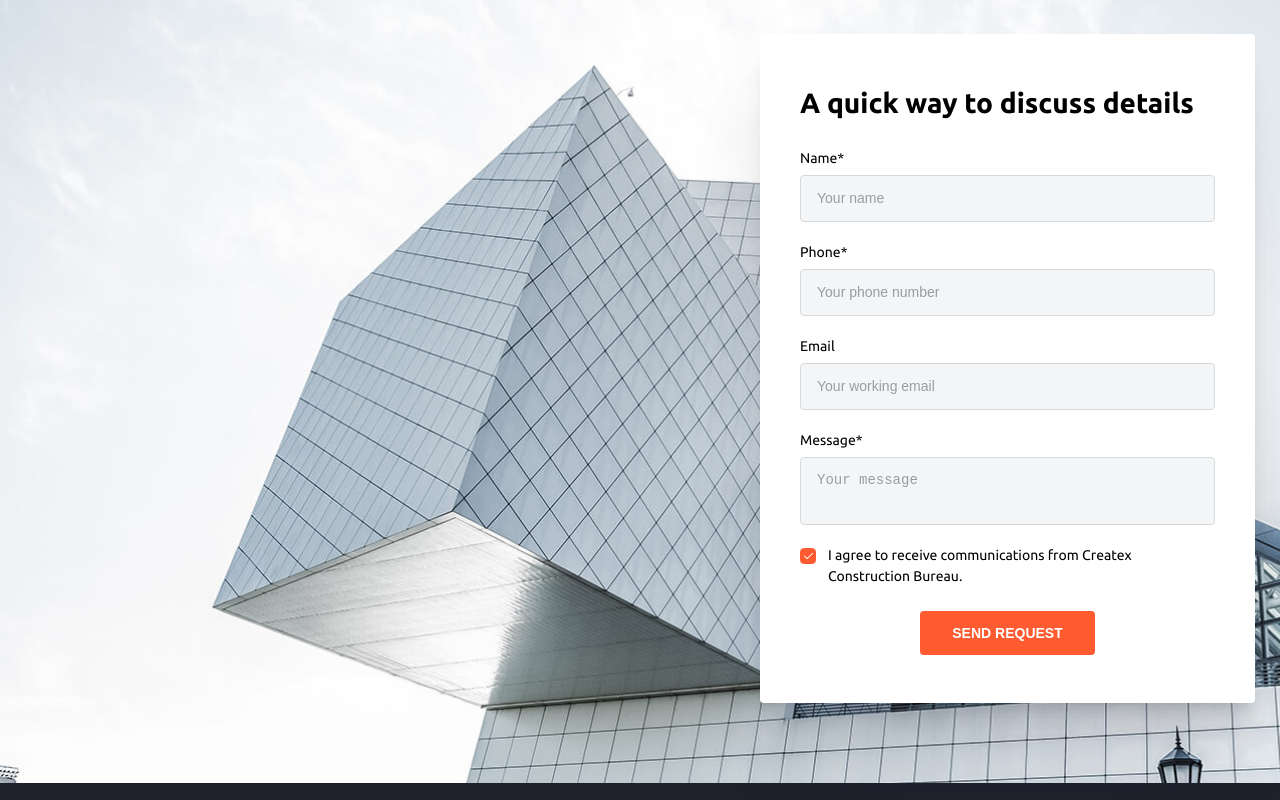
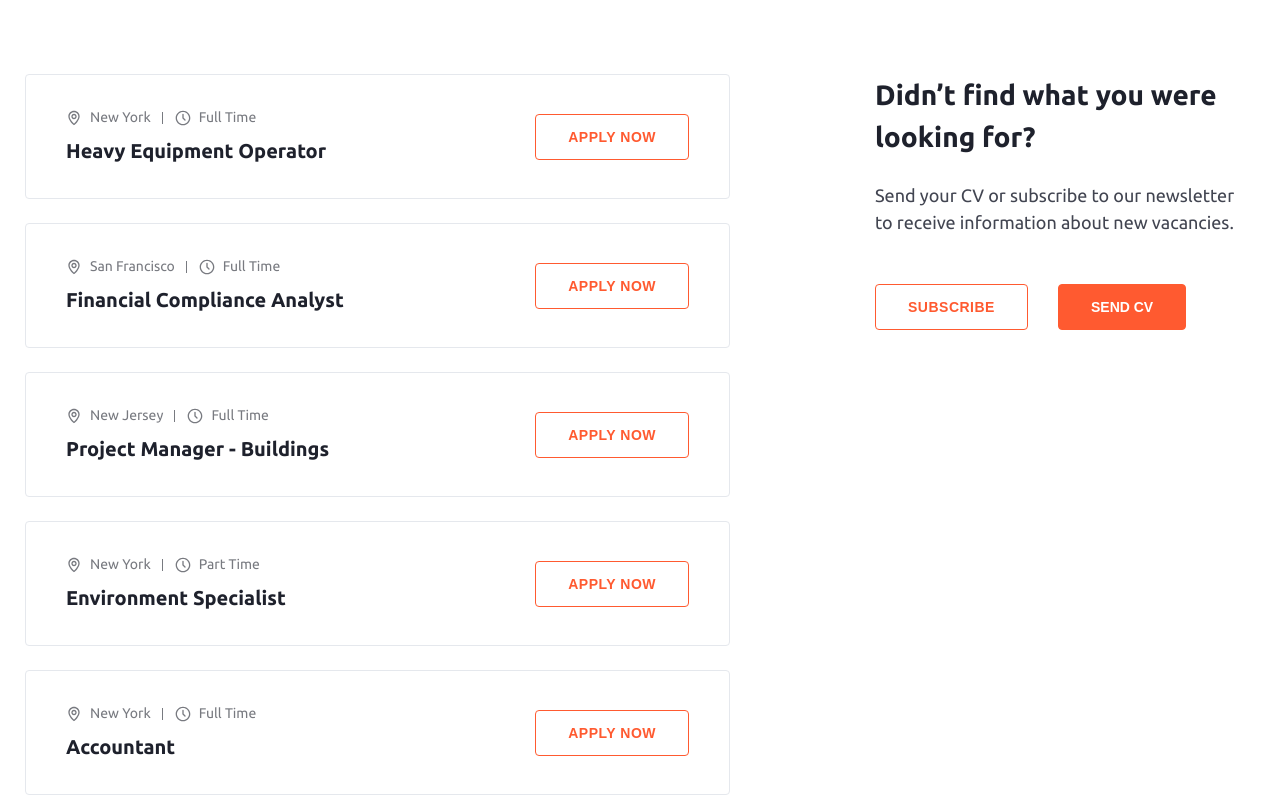
Before and after one commit to Dual1tyxd3v/createx, a website: page source/available.html in a window 1280 px wide. Shown: the part 720-1520 px from the top of the page. Drawn offline with Linux system fonts and the light colour scheme.

Commit message:
Added section available

```diff
--- a/source/available.html
+++ b/source/available.html
@@ -59,6 +59,78 @@
       </div>
     </div>
   </div>
+
+  <main class="available">
+    <div class="wrapper available__wrapper">
+      <ul class="available__list">
+        <li class="available__card">
+          <div class="available__info">
+            <ul class="available__conditions">
+              <li class="available__condition available__condition--place">New York</li>
+              <li class="available__condition available__condition--time">Full Time</li>
+            </ul>
+            <p class="available__name">Heavy Equipment Operator</p>
+          </div>
+          <button class="outline-btn">Apply now</button>
+        </li>
+
+        <li class="available__card">
+          <div class="available__info">
+            <ul class="available__conditions">
+              <li class="available__condition available__condition--place">San Francisco</li>
+              <li class="available__condition available__condition--time">Full Time</li>
+            </ul>
+            <p class="available__name">Financial Compliance Analyst</p>
+          </div>
+          <button class="outline-btn">Apply now</button>
+        </li>
+
+        <li class="available__card">
+          <div class="available__info">
+            <ul class="available__conditions">
+              <li class="available__condition available__condition--place">New Jersey</li>
+              <li class="available__condition available__condition--time">Full Time</li>
+            </ul>
+            <p class="available__name">Project Manager - Buildings</p>
+          </div>
+          <button class="outline-btn">Apply now</button>
+        </li>
+
+        <li class="available__card">
+          <div class="available__info">
+            <ul class="available__conditions">
+              <li class="available__condition available__condition--place">New York</li>
+              <li class="available__condition available__condition--time">Part Time</li>
+            </ul>
+            <p class="available__name">Environment Specialist</p>
+          </div>
+          <button class="outline-btn">Apply now</button>
+        </li>
+
+        <li class="available__card">
+          <div class="available__info">
+            <ul class="available__conditions">
+              <li class="available__condition available__condition--place">New York</li>
+              <li class="available__condition available__condition--time">Full Time</li>
+            </ul>
+            <p class="available__name">Accountant</p>
+          </div>
+          <button class="outline-btn">Apply now</button>
+        </li>
+      </ul>
+
+      <div class="available__subscribe">
+        <p class="available__sub-title">Didn’t find what you were looking for?</p>
+        <p class="available__sub-text">
+          Send your CV or subscribe to our newsletter to receive information about new vacancies.
+        </p>
+        <div class="available__btns">
+          <button class="outline-btn">Subscribe</button>
+          <button class="button button--border">Send cv</button>
+        </div>
+      </div>
+    </div>
+  </main>
 
   <section class="request">
     <div class="wrapper request__wrapper">
--- /dev/null
+++ b/source/sass/components/available.scss
@@ -0,0 +1,98 @@
+.available {
+  padding: 12rem 0;
+
+  &__wrapper {
+    display: flex;
+    justify-content: space-between;
+  }
+
+  &__card {
+    border-radius: 4px;
+    border: 1px solid #e5e8ed;
+    width: 70.5rem;
+    padding: 3.2rem 4rem;
+    display: flex;
+    justify-content: space-between;
+    align-items: center;
+
+    &:not(:last-child) {
+      margin-bottom: 2.4rem;
+    }
+
+    &:hover {
+      box-shadow: 0px 4px 4px -4px rgba(30, 33, 44, 0.03),
+        0px 12px 10px -6px rgba(154, 156, 165, 0.04),
+        0px 30px 24px -10px rgba(154, 156, 165, 0.05),
+        0px 80px 80px -20px rgba(154, 156, 165, 0.08);
+      transform: translateY(-2px);
+    }
+  }
+
+  &__conditions {
+    display: flex;
+    margin-bottom: 0.8rem;
+  }
+
+  &__condition {
+    font-size: 1.4rem;
+    line-height: 150%;
+    color: #787a80;
+    display: flex;
+    align-items: center;
+
+    &--place::before {
+      background-image: url(../img/available--pin.svg);
+    }
+
+    &--time::before {
+      background-image: url(../img/available--clock.svg);
+    }
+
+    &::before {
+      content: "";
+      width: 1.6rem;
+      height: 1.6rem;
+      background-position: center;
+      margin-right: 0.8rem;
+    }
+
+    &:not(:last-child) {
+      margin-right: 1.2rem;
+      background-image: linear-gradient(to bottom, #787a80, #787a80 12px);
+      background-size: 0.1rem 1.2rem;
+      background-position: right center;
+      padding-right: 1.2rem;
+    }
+  }
+
+  &__name {
+    font-size: 2rem;
+    font-weight: 700;
+    line-height: 150%;
+    color: #1e212c;
+  }
+
+  &__subscribe {
+    width: 38rem;
+  }
+
+  &__sub-title {
+    font-size: 2.8rem;
+    font-weight: 700;
+    line-height: 150%;
+    color: #1E212C;
+    margin-bottom: 2.4rem;
+  }
+
+  &__sub-text {
+    font-size: 1.8rem;
+    line-height: 150%;
+    color: #424551;
+    margin-bottom: 4.8rem;
+  }
+
+  &__btns {
+    display: flex;
+    gap: 3rem;
+  }
+}
--- a/source/sass/components/button.scss
+++ b/source/sass/components/button.scss
@@ -17,6 +17,10 @@
   &--large {
     font-size: 1.6rem;
     padding: 1.8rem 4rem;
+  }
+
+  &--border {
+    border: 1px solid $color-active;
   }
 }
 
--- a/source/sass/style.scss
+++ b/source/sass/style.scss
@@ -32,3 +32,4 @@
 @import "./components/a-clients.scss";
 @import "./components/team.scss";
 @import "./components/worldwide.scss";
+@import "./components/available.scss";
```
Also changed, not shown: source/css/style.css, source/img/available--clock.svg (added), source/img/available--pin.svg (added).
